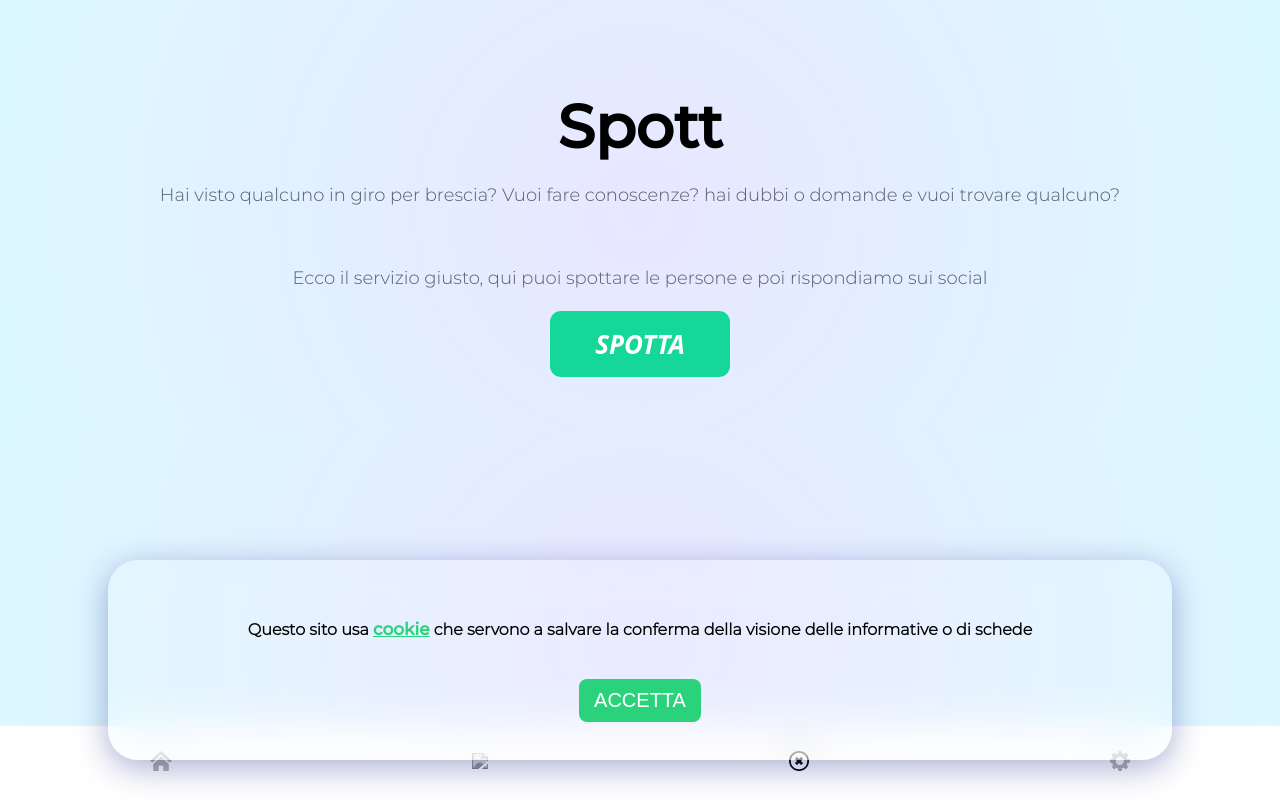
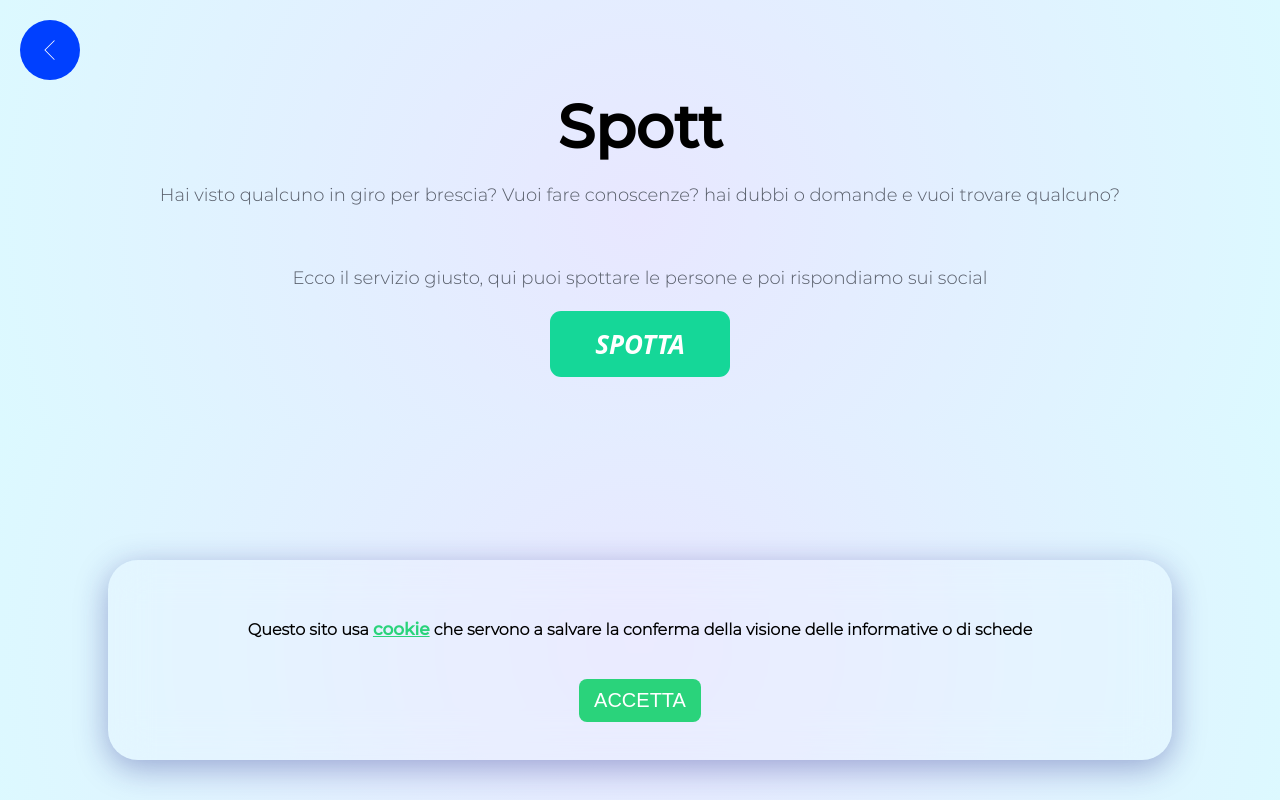
Before and after one commit to f4l5j/spottedbresciacity, a plain HTML site: page spott.html in a window 1280 px wide. Drawn offline with Linux system fonts and the light colour scheme.

Commit message:
Add files via upload

```diff
--- a/spott.html
+++ b/spott.html
@@ -53,16 +53,10 @@ caches.keys()
 
     <!--inizio interfaccia-->
 
-    <!--inizio navmenu-->
-
-    <div id="navmenu">
-        <a href="index.html"><img class="elemento_navmenu" src="icons/home.png"></a>
-        <a href="faq.html"><img class="elemento_navmenu" src="icons/faq.png"></a>
-        <a href="drinks.html"><img class="elemento_navmenu" src="icons/drinks.png"></a>
-        <a href="settings.html"><img class="elemento_navmenu" src="icons/settings.png"></a>
+    <!--bottone ritorno-->
+    <div class="back" onclick="goBack()">
+      <img class="back_image" src="../icons/back.svg">
     </div>
-
-    <!--fine navmenu-->
 
     <h1 class="maintitle">Spott</h1>
     <p class="paragrafocentro">Hai visto qualcuno in giro per brescia? Vuoi fare conoscenze? hai dubbi o domande e vuoi trovare qualcuno?</p>
```
